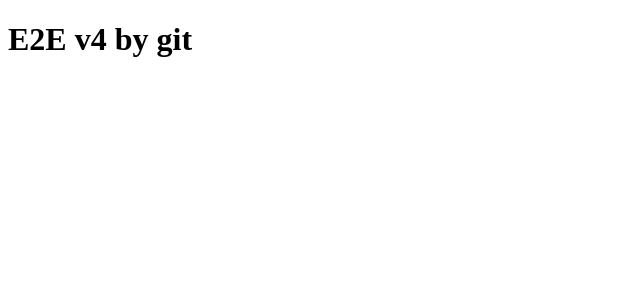
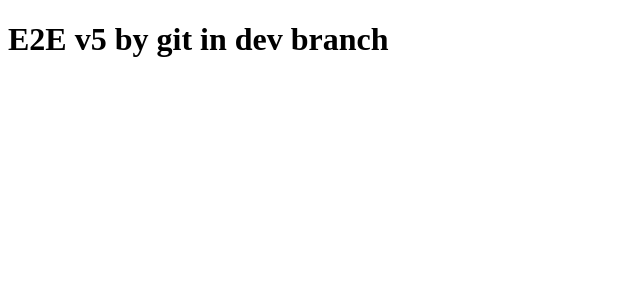
Before and after one commit to akshbhu/nextjs-example, a Next.js app: page / in a window 1280 px wide. Shown: the top 300 px of the page, without its empty margins (0-640 px from the left). Built offline with nearby package versions, Linux system fonts and the light colour scheme.

Commit message:
Update page.js

```diff
--- a/app/page.js
+++ b/app/page.js
@@ -1,3 +1,3 @@
 export default function Home() {
-  return <div><h1>E2E v4 by git</h1></div>;
+  return <div><h1>E2E v5 by git in dev branch</h1></div>;
 }
```
